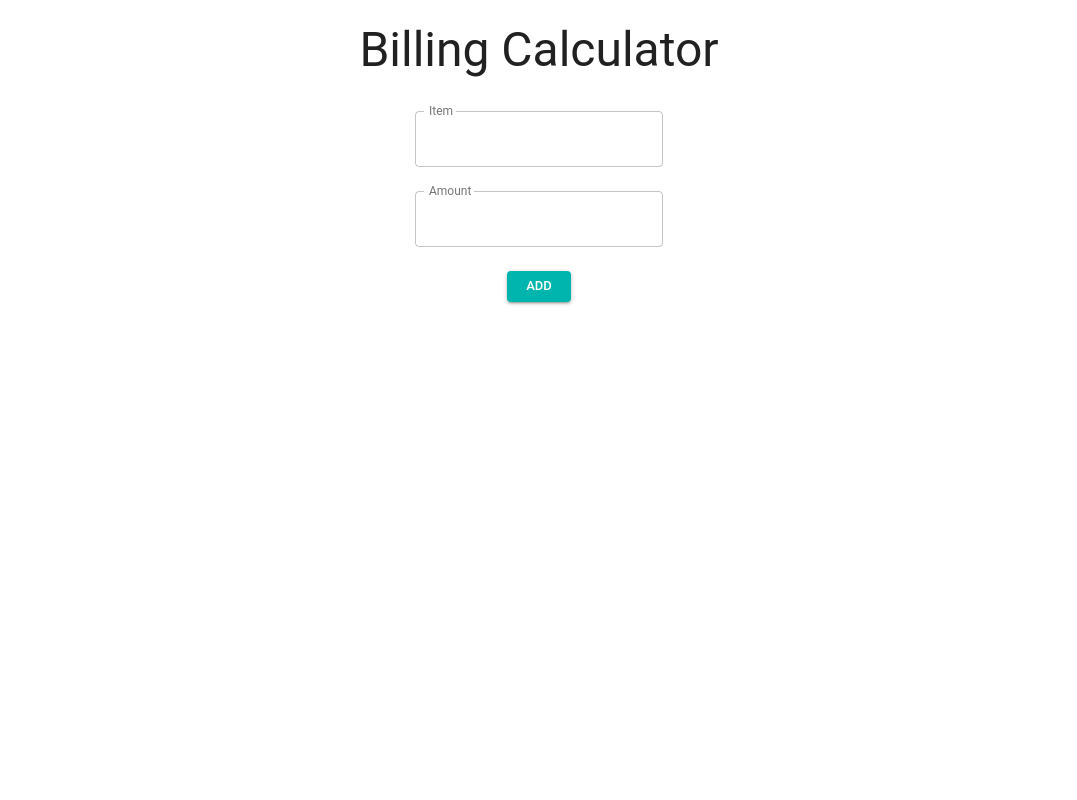
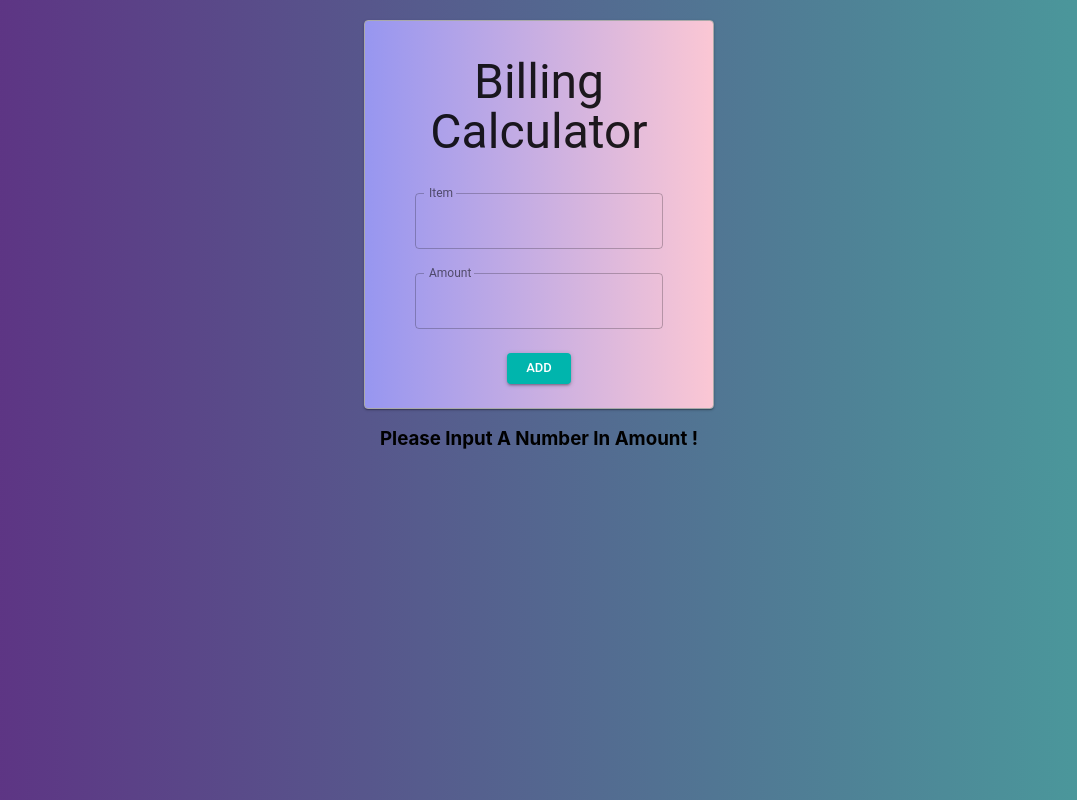
Before and after one commit to hurali97/Billing-Calculator, a React (Create React App) app: page / in a window 1280 px wide. Both pictures are taken after typing "Sample", "Sample" into the empty fields and a click on the button "ADD". Shown: the whole page, without its empty margins (101-1178 px from the left). Built offline with nearby package versions, Linux system fonts and the light colour scheme.

Commit message:
Styles added and validation on amount field

```diff
--- a/src/App.js
+++ b/src/App.js
@@ -35,6 +35,7 @@ class App extends React.Component {
                   <CustomizedTable summary={this.props.summary} />
                 )
                 :(this.props.show==='none')? <h3>Please Add Items And Amount !</h3>
+                :(this.props.show==='string')? <h3>Please Input A Number In Amount !</h3>
                 :console.log("no")
               }
             </Col>
--- a/src/Component/Card.js
+++ b/src/Component/Card.js
@@ -2,11 +2,11 @@ import React from 'react';
 import PropTypes from 'prop-types';
 import { withStyles } from '@material-ui/core/styles';
 import Card from '@material-ui/core/Card';
-import CardActions from '@material-ui/core/CardActions';
 import CardContent from '@material-ui/core/CardContent';
 import Button from '@material-ui/core/Button';
 import Typography from '@material-ui/core/Typography';
 import TextField from '@material-ui/core/TextField';
+import { Container, Row, Col } from 'react-grid-system';
 
 const styles = {
     card: {
@@ -19,13 +19,36 @@ const styles = {
     pos: {
         marginBottom: 12,
     },
+    root: {
+        width: '100%',
+        overflowX: 'auto',
+    },
+    table: {
+        minWidth: 50,
+    },
 };
 
 function SimpleCard(props) {
 
+    const { classes } = props;
     return (
 
-        <div style={{ marginTop: '25px' }}>
+
+        <Container>
+
+            <Row>
+                <Col md={4} sm={1} xs={1}></Col>
+                <Col md={4} sm={10} xs={10}>
+
+
+                    <Card className={classes.card} style={{
+                        marginTop: '20px', border: '1px solid darkgray',
+                        background: 'linear-gradient(to right, #9796f0,#fbc7d4)'
+                    }}>
+
+                        <CardContent>
+
+                            <div style={{ marginTop: '20px' }}>
                                 <Typography variant="h3" component="h2">
                                     Billing Calculator
              </Typography>
@@ -54,6 +77,13 @@ function SimpleCard(props) {
           </Button>
                                 </div>
                             </div>
+                        </CardContent>
+                    </Card>
+                </Col>
+                <Col md={4} sm={1} xs={1}></Col>
+            </Row>
+        </Container>
+
     );
 }
 
--- a/src/index.css
+++ b/src/index.css
@@ -6,6 +6,7 @@ body {
     sans-serif;
   -webkit-font-smoothing: antialiased;
   -moz-osx-font-smoothing: grayscale;
+  background: linear-gradient(to right, #5f2c82,#49a09d);
 }
 
 code {
--- a/src/store/reducer.js
+++ b/src/store/reducer.js
@@ -22,7 +22,16 @@ const reducer=(state = initialState , action)=>{
 
         document.getElementById('item').value="";
         document.getElementById('amount').value="";
+        if(isNaN(newState.amount)){
+            return {
 
+                ...state,
+
+                show:'string'
+
+              };
+        }
+        else{
         if(newState.item.length>0&&newState.amount>0)
         return {
 
@@ -33,6 +42,7 @@ const reducer=(state = initialState , action)=>{
             show:'yes'
 
           };
+        }
 
           if((newState.item.length<=0||newState.amount<=0)&&newState.summary.length<=0)
           return {
```
Also changed, not shown: package.json (+8 -1 lines), 1 other file (tests, documents, lock files or other folders). Lines whose indentation alone changed are shown as unchanged.
